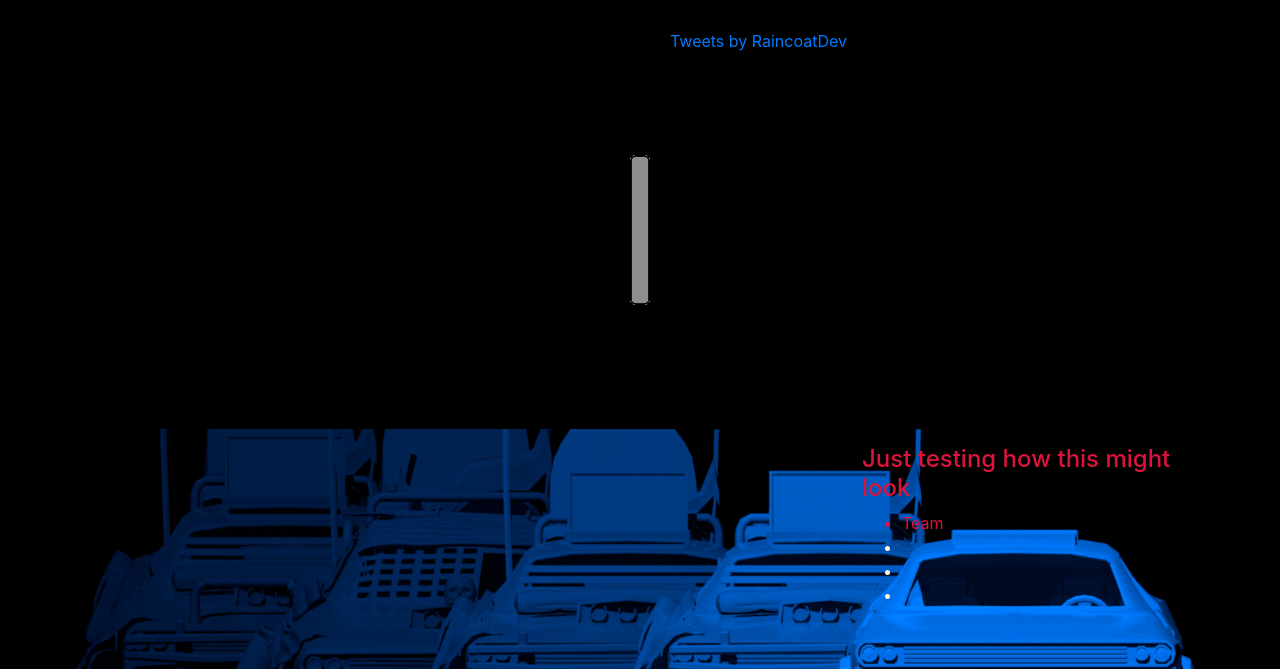
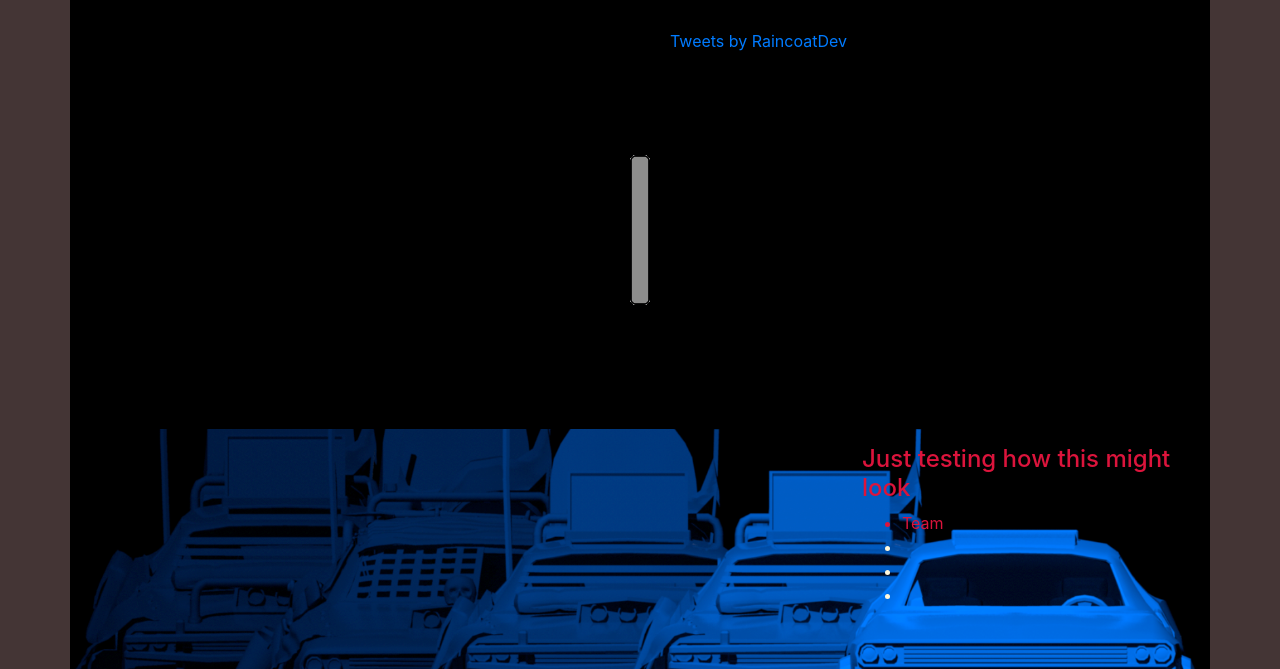
Before and after one commit to Shadowsental/DunesBootstrap, a PHP site: page / in a window 1280 px wide. Shown: the part 1086-1755 px from the top of the page. Run offline with PHP 8.4, Linux system fonts and the light colour scheme; some libraries are stand-ins or nearby versions.

Commit message:
La in urklipp av Dunes loggan!

```diff
--- a/index.html
+++ b/index.html
@@ -53,7 +53,7 @@
   </nav>
 
   <!--MainRoadStart-->
-  <div class="container" style="background-image: url('Resources/road.png'); background-repeat: repeat-y; background-position: center top;">
+  <div class="container" style="background-image: url('Resources/road.png'); background-repeat: repeat-y; background-position: center top; background-color: black;">
     <div class="row">
       <!-- -->
       <div class="col-lg-6 col-md-12 col-sm-12 columnItem">
--- a/style.css
+++ b/style.css
@@ -3,7 +3,7 @@
 body{
     /* background-image: url(Resources/loadingscreen01.png);
     background-size: cover; */
-    background-color: black !important;
+    background-color:rgb(68, 53, 53) !important;
 }
 /* navbar */
 
@@ -46,43 +46,6 @@ body{
   /* font-size: 17px; */
 }
 
-
-
-
-/* leftLane */
-
-
-/* .roadLeft{
-    display: flex;
-    flex-direction: column;
-    grid-template-rows: repeat(6, 50vh);
-    width: 45%;
-}
- #leftLane:hover {
-        animation: shake 0.82s cubic-bezier(.36,.07,.19,.97) both;
-        transform: translate3d(0, 0, 0);
-        backface-visibility: hidden;
-        perspective: 1000px;
-      }
-
-      @keyframes shake {
-        10%, 90% {
-          transform: translate3d(-1px, 0, 0);
-        }
-
-        20%, 80% {
-          transform: translate3d(2px, 0, 0);
-        }
-
-        30%, 50%, 70% {
-          transform: translate3d(-4px, 0, 0);
-        }
-
-        40%, 60% {
-          transform: translate3d(4px, 0, 0);
-        }
-      } */
-
 .combats {
   background-image: url(Resources/Combat.gif);
   background-size: cover;
@@ -101,41 +64,6 @@ body{
 .testar:hover{
   opacity: 1;
 }
-/* endLeftLane */
-
-
-/* rightLane */
-/*
-.roadRight{
-  display: flex;
-  flex-direction: column;
-    grid-template-rows: repeat(6, 50vh);
-    width: 45%;
-}
-#rightLane:hover {
-    animation: shake 0.82s cubic-bezier(.36,.07,.19,.97) both;
-    transform: translate3d(0, 0, 0);
-    backface-visibility: hidden;
-    perspective: 1000px;
-  }
-
-  @keyframes shake {
-    10%, 90% {
-      transform: translate3d(-1px, 0, 0);
-    }
-
-    20%, 80% {
-      transform: translate3d(2px, 0, 0);
-    }
-
-    30%, 50%, 70% {
-      transform: translate3d(-4px, 0, 0);
-    }
-
-    40%, 60% {
-      transform: translate3d(4px, 0, 0);
-    }
-  } */
 
 .about{
   /* width: 100%; */
@@ -171,15 +99,7 @@ body{
 .twitters:hover {
   height: 120vh;
 }
-/* endRightLane */
-/* .roadMid{
-    width: 6%;
-} */
-/*
-.outRoad{
-    width: 2%;
-} */
-/* NavBar */
+
 .bg-dunes{
     background-color: #524b48 ;
 
```
Also changed, not shown: Resources/logoDunes.png (added).
